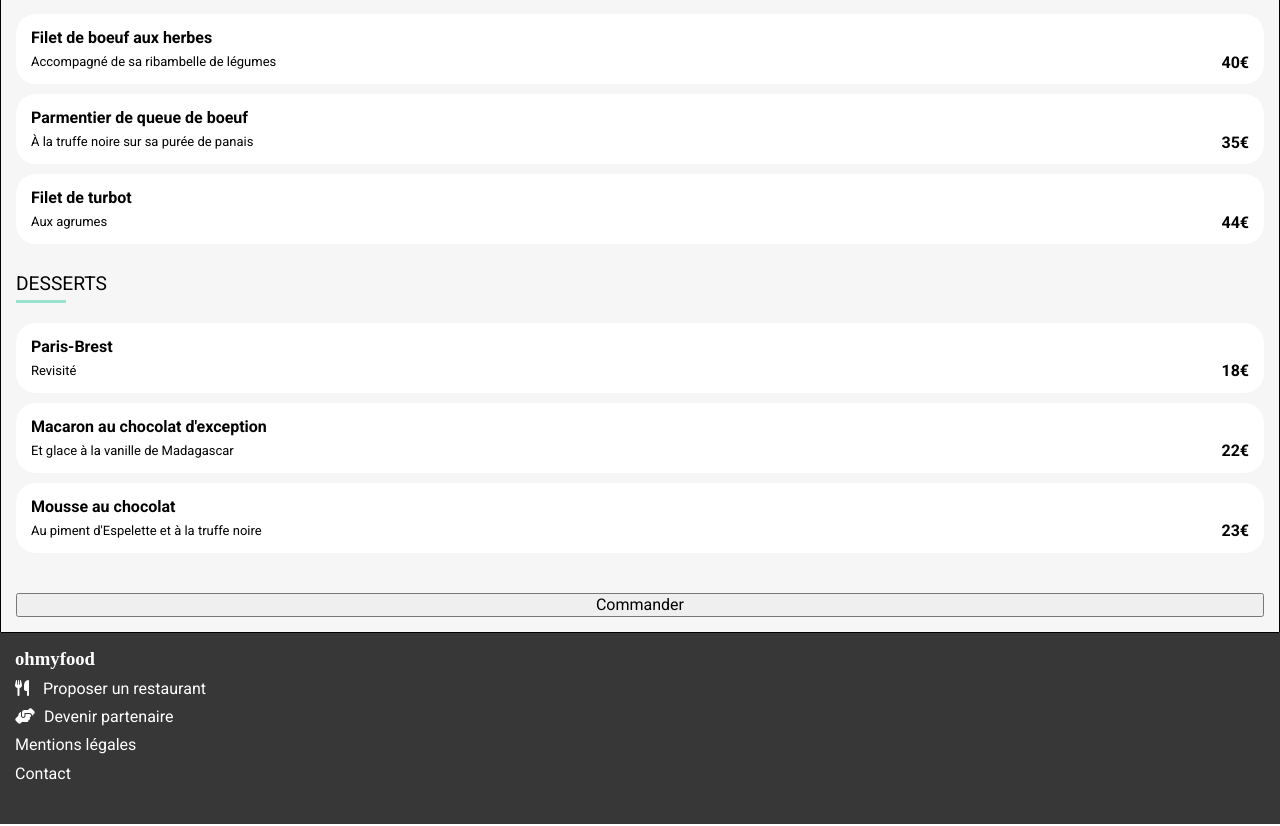
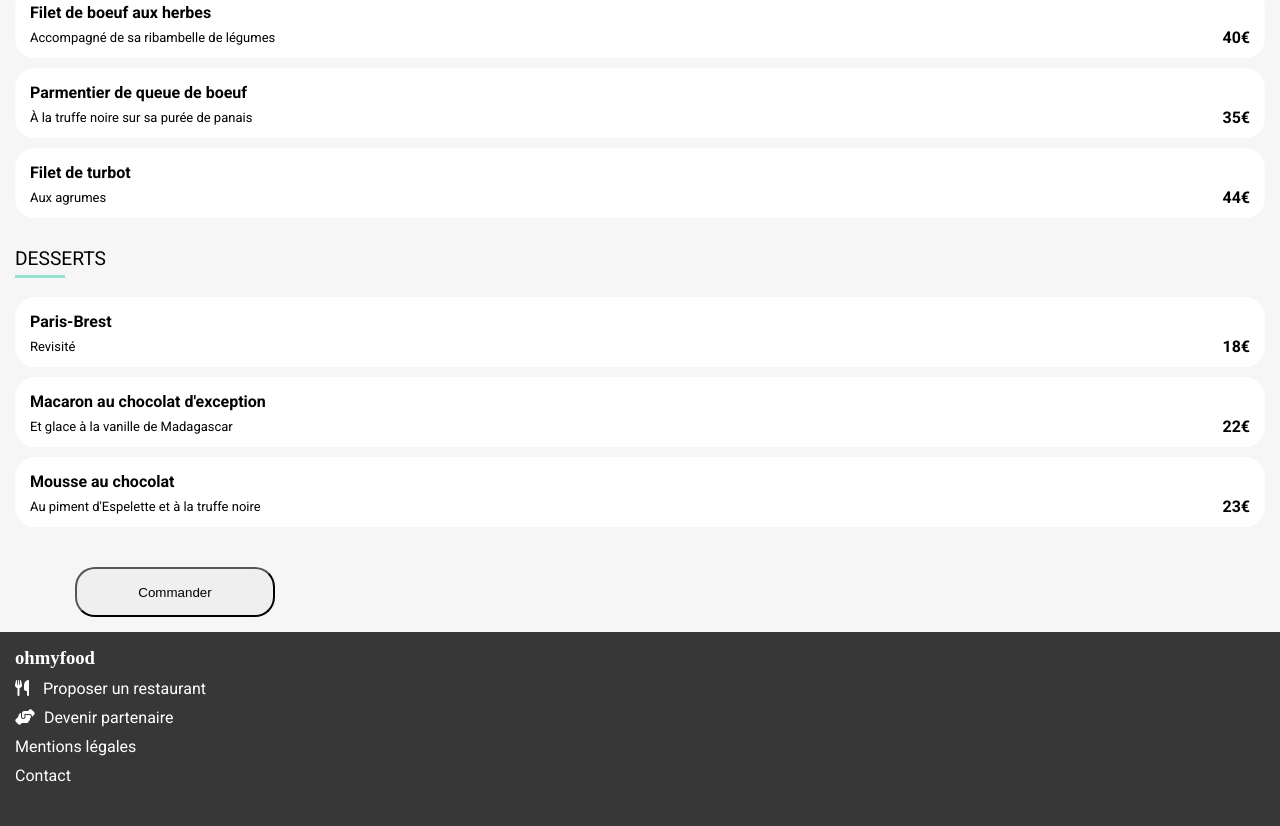
Before and after one commit to ptijjo/Ibrahima-Projet-3, a website: page La-palette-du-goût.html in a window 1280 px wide. Shown: the part 761-1587 px from the top of the page. Drawn offline with nearby package versions, Linux system fonts and the light colour scheme; files that its build step writes are made by us from their sources; a web font is replaced by a local one.

Commit message:
gestion-erreur

```diff
--- a/La-palette-du-goût.html
+++ b/La-palette-du-goût.html
@@ -4,7 +4,7 @@
         <title> La palette du goût </title>
         <meta charset="UTF-8">
         <meta name="viewport" content="width=device-width, initial-scale=1.0">
-        <link rel="stylesheet" type="text/css" href="style/normalize.css">
+     <!--<link rel="stylesheet" type="text/css" href="style/normalize.css">-->
         <link rel="stylesheet" type="text/css" href="styles/styles.css">
         <link rel="preconnect" href="https://fonts.googleapis.com">
         <link rel="preconnect" href="https://fonts.gstatic.com" crossorigin>
--- a/sass/Composants/_boutons.scss
+++ b/sass/Composants/_boutons.scss
@@ -13,5 +13,9 @@
     width: $largeur;
     height: $hauteur;
     border-radius: $angle;
+    display: flex;
+    justify-content: center;
+    align-items: center;
+    cursor: pointer;
     cursor: pointer;
 }
--- a/sass/main.scss
+++ b/sass/main.scss
@@ -246,7 +246,6 @@ html, body{
     width: 360px;
     height: auto;
     object-fit: contain;
-    opacity: .7;
 }
 /*xxxxxxxxxxxxxxxxxxxxxx LA PALETTE DU GOUT xxxxxxxxxxxxxxxxxxxxxxxxxxxxxxxxx*/
 
@@ -254,11 +253,11 @@ html, body{
     @extend %colonne;
     padding: 15px 15px;
     margin-top: -20px;
-    border: 1px solid black;
     border-top-left-radius: 25px;
     border-top-right-radius: 25px;
     background-color: $couleur-fond;
     opacity: 99%;
+
     &__titre{
         @include police-titre-logo;
         @extend %ligne;
@@ -280,7 +279,6 @@ html, body{
         }
         &__choix{
             @extend %colonne;
-           /* border: 1px solid black;*/
             margin-bottom: 10px;
             padding: 5px 15px;
             border-radius: 20px;
@@ -327,4 +325,9 @@ html, body{
             }
         }
     }
+    &__bouton{
+        @include bouton-modulable(200px,50px,20px);
+        margin-left: 60px;
+
+    }
 }
```
Also changed, not shown: Accueil.html (+1 -1 lines), styles/styles.css, 1 other file.
